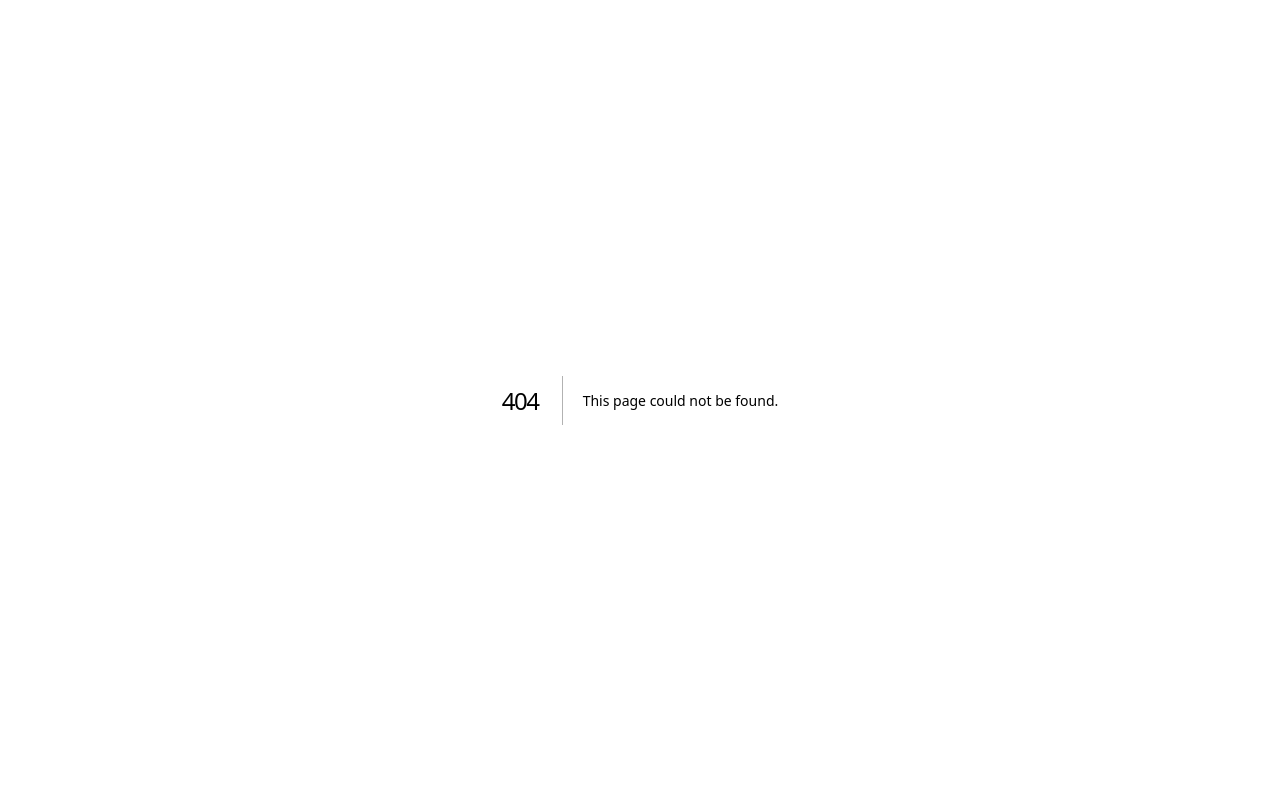
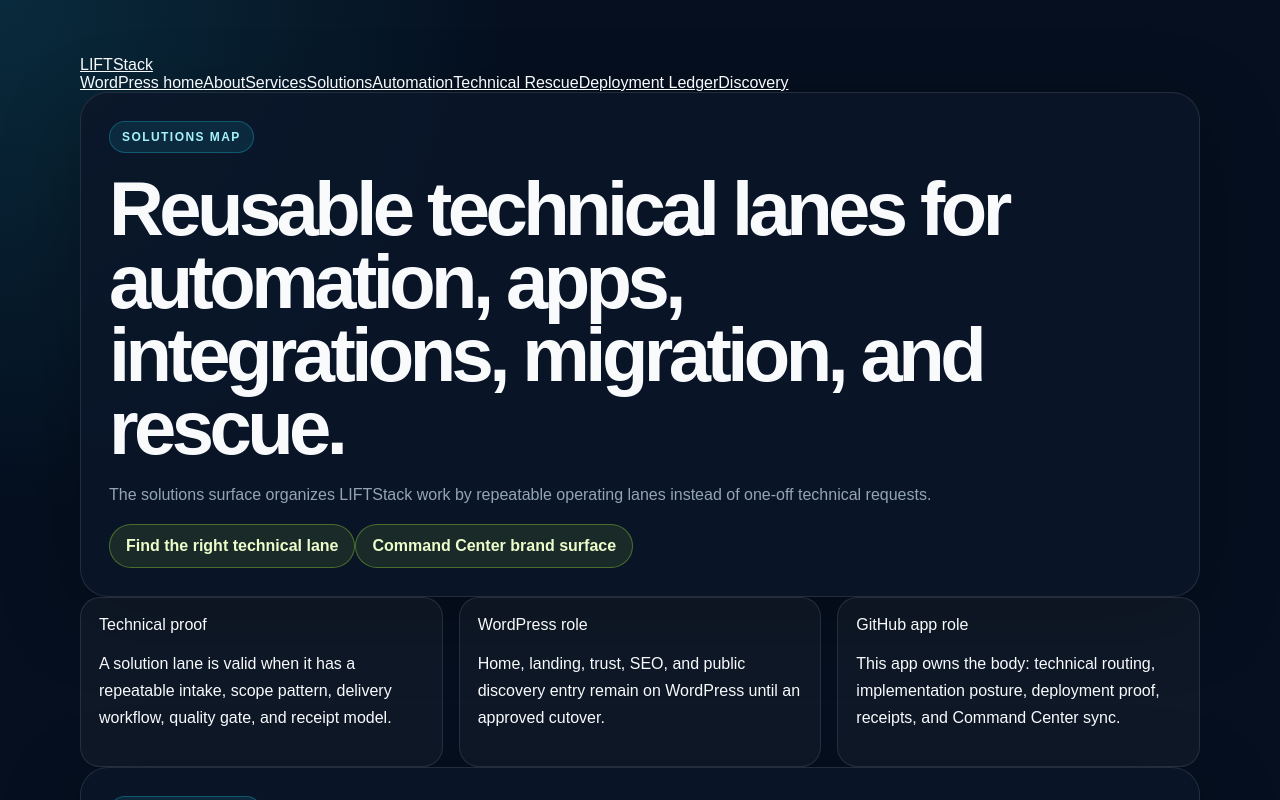
Before and after one commit to Altrium-Holdings-Group/LIFTStack, a Next.js app: page /solutions in a window 1280 px wide. Before the commit this address had no page. Shown: the top 800 px of the page. Built offline with nearby package versions, Linux system fonts and the light colour scheme.

Commit message:
Add LIFTStack solutions route

```diff
--- /dev/null
+++ b/app/solutions/page.tsx
@@ -0,0 +1,11 @@
+import OperatingBodyPage from '@/components/liftstack/OperatingBodyPage'
+import { liftstackPages } from '@/lib/liftstack-pages'
+
+export const metadata = {
+  title: 'Solutions — LIFTStack',
+  description: 'LIFTStack solutions map for automation, app builds, workflow engineering, integrations, migration, and rescue.',
+}
+
+export default function SolutionsPage() {
+  return <OperatingBodyPage page={liftstackPages.solutions} />
+}
```
